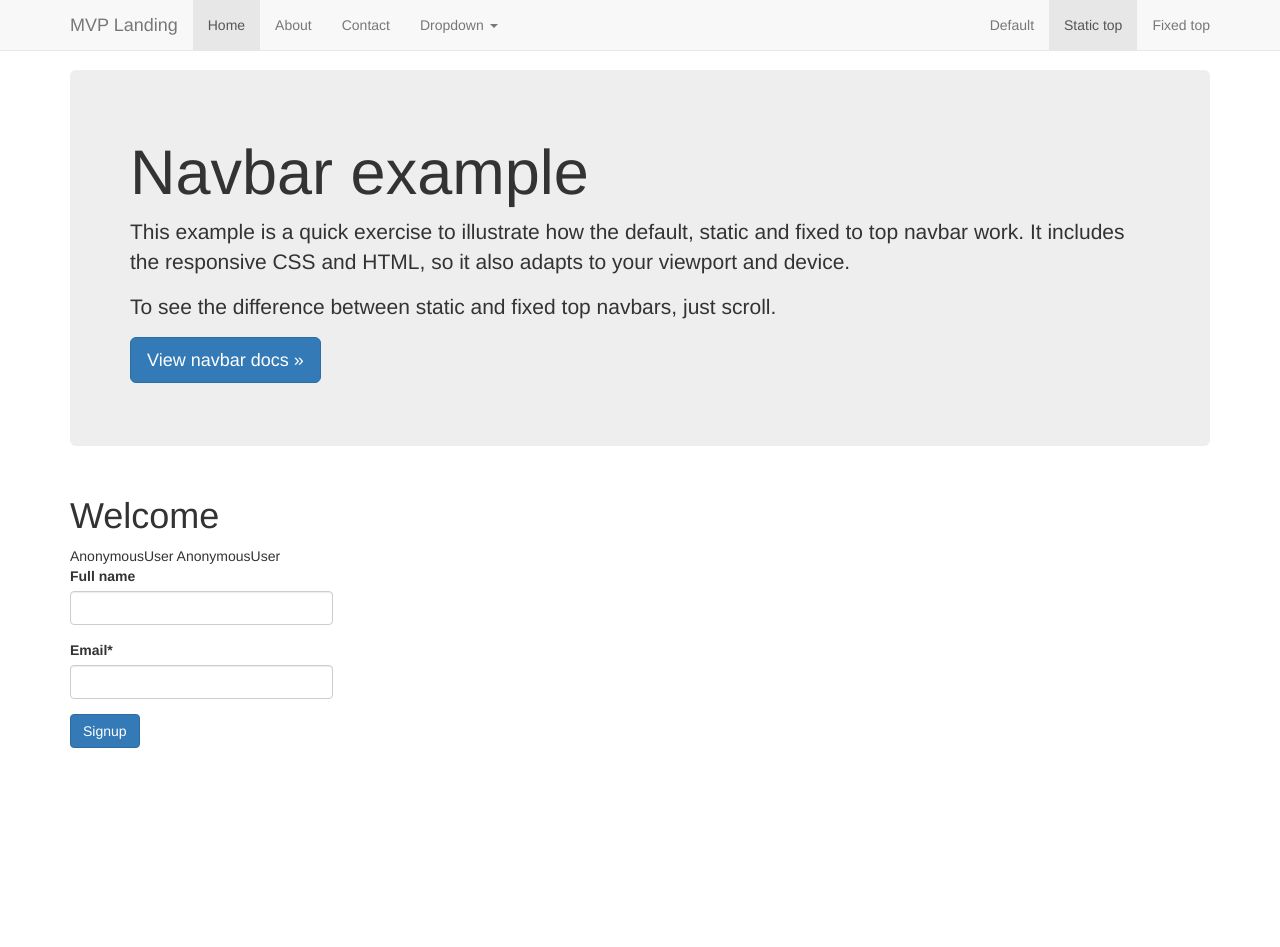
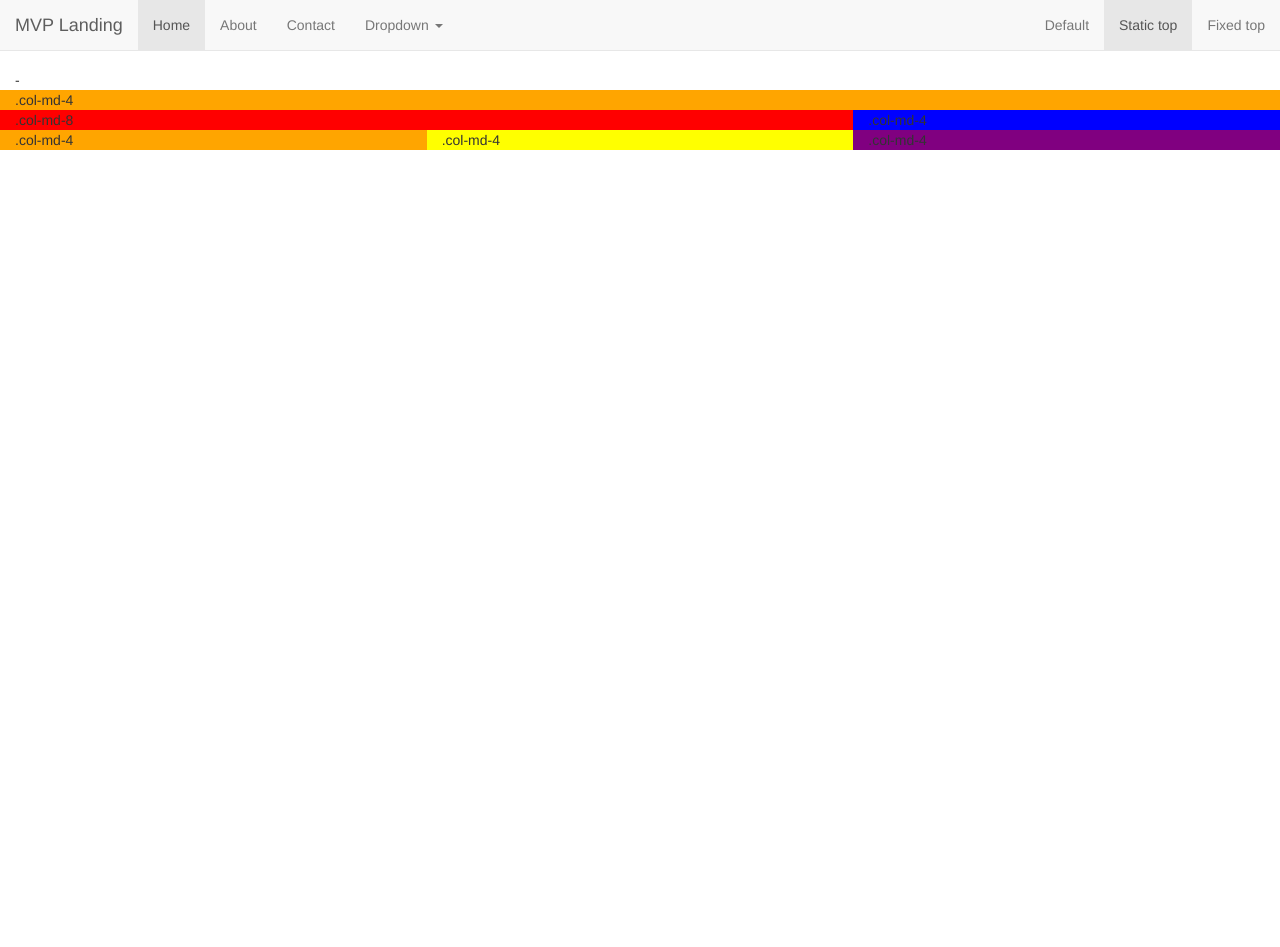
Before and after one commit to N0tY0rUzer/trydjango18, a Django app: page / in a window 1280 px wide. Shown: the top 947 px of the page. Run offline with Django 3.2, Linux system fonts and the light colour scheme; some libraries are stand-ins or nearby versions.

Commit message:
Add example_fluid.html bootstrap example file

```diff
--- a/src/newsletter/views.py
+++ b/src/newsletter/views.py
@@ -12,7 +12,7 @@ def home(request):
 	form = SignUpForm(request.POST or None)
 
 
-	'''Create context dict object containing the form instance(i.e the empty form)
+	'''Create context dictionary object containing the form instance(i.e the empty form)
 	This will change if form.is_valid() returns true.'''
 	context = {
 		"title": title,
@@ -51,7 +51,7 @@ def home(request):
 			"title": "Thank yee!"
 		}
 
-	return render(request, "home.html", context)
+	return render(request, "example_fluid.html", context)
 
 
 
--- a/src/templates/base.html
+++ b/src/templates/base.html
@@ -27,9 +27,11 @@
   <body>
   {% include 'navbar.html' %}
 
-    <div class="container">
+    <!-- Wrap Bootstrap in class='container' . This will also provide some padding around edges of elements -->
+    <!-- container-fluid will remove the padding; allowing elements to touch sides of screen -->
+    <div class="container-fluid">
 
-    <!-- Blocks mark inheritance area. This block will display the jumbotron info from home.html -->
+      <!-- Blocks mark inheritance area. This 'block' tag will display the jumbotron info from home.html's jumbotron block tag -->
       {% block jumbotron %}
 
       <!-- Main component for a primary marketing message or call to action (Bootstrap) -->
--- /dev/null
+++ b/src/templates/example_fluid.html
@@ -0,0 +1,44 @@
+{% extends 'base.html' %}
+
+{% block jumbotron %}
+-
+{% endblock %}
+
+{% block content %}
+<div class="row">
+  <div class="col-md-12" style='background-color: orange;'>.col-md-4</div>
+
+</div>
+
+<div class="row">
+  <div class="col-md-8 col-sm-6" style='background-color: red;'>.col-md-8
+    <div class='row'>
+          <div class="col-md-6 col-sm-8 col-xs-2" style='background-color: orange;'>.col-md-4</div>
+
+          <!-- Start yellow sharing 50/50 of screen>md with orange, but yellow will eventually fade to half of what orange is due to reds size -->
+          <div class="col-md-6 col-sm-4 col-xs-10" style='background-color: yellow;'>.col-md-4</div>
+
+    </div>
+
+  </div>
+
+  <div class="col-md-4 col-sm-6" style='background-color: blue;'>.col-md-4
+    <div class='row'>
+      <div class="col-md-12" style='background-color: purple;'>.col-md-4</div>
+
+    </div>
+
+  </div>
+
+</div>
+
+<!-- <div class="row">
+  <div class="col-md-4">.col-md-4</div>
+  <div class="col-md-4">.col-md-4</div>
+  <div class="col-md-4">.col-md-4</div>
+</div>
+<div class="row">
+  <div class="col-md-6">.col-md-6</div>
+  <div class="col-md-6">.col-md-6</div>
+</div> -->
+{% endblock %}
--- a/src/templates/home.html
+++ b/src/templates/home.html
@@ -26,7 +26,7 @@
 <div class="row">
 <!-- The minimum amount the size of screen can be while still being column of 3 -->
 <!-- E.g col-xs-3 will set the minimum amount the screen can be while still being a column of 3 to xtra small;
-     Essentially, no matter what screen size you're on it will be a column of 3 -->
+     Essentially, no matter what screen size you're on it will be a column of 3. AKA you can essentially set 'defaults' with xs -->
   <div class="col-sm-6 col-md-3">
 		<h1>{{ title }}</h1>
 
--- a/src/templates/navbar.html
+++ b/src/templates/navbar.html
@@ -1,6 +1,6 @@
  <!-- Static navbar -->
     <nav class="navbar navbar-default navbar-static-top">
-      <div class="container">
+      <div class="container-fluid">
         <div class="navbar-header">
           <button type="button" class="navbar-toggle collapsed" data-toggle="collapse" data-target="#navbar" aria-expanded="false" aria-controls="navbar">
             <span class="sr-only">Toggle navigation</span>
```
Lines whose indentation alone changed are shown as unchanged.
